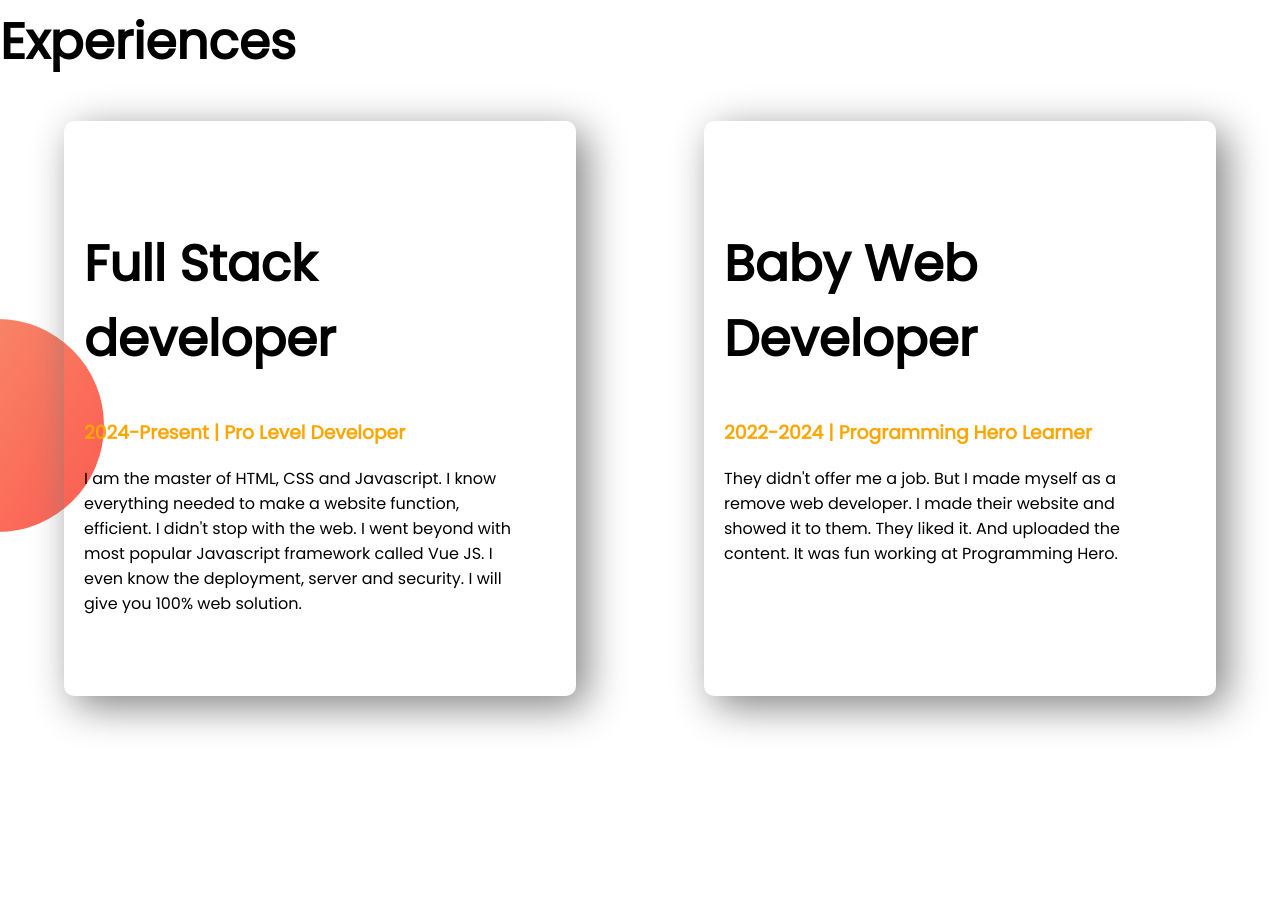
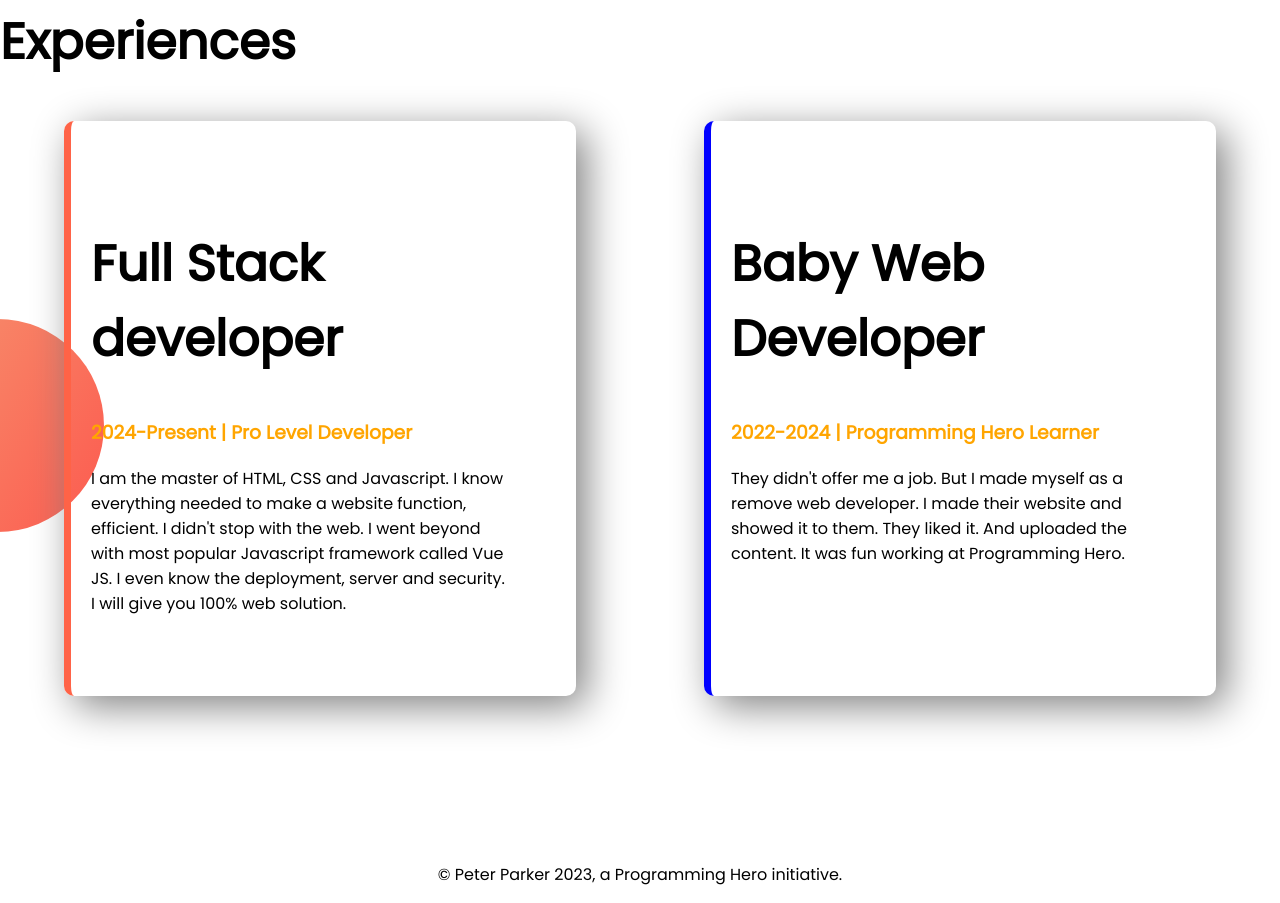
Before and after one commit to israttuli/developer-portfoil, a plain HTML site: page index.html in a window 1280 px wide. Shown: the part 1700-2603 px from the top of the page. Before the commit the page ends 2546 px from the top, so only its background shows below. Drawn offline with Linux system fonts and the light colour scheme.

Commit message:
footer added

```diff
--- a/index.html
+++ b/index.html
@@ -48,7 +48,7 @@
     <section class="experience-area">
         <h1>Experiences</h1>
         <div class="flexible-container">
-            <div class="half-width experience-item">
+            <div id="full-stack-developer" class="half-width experience-item">
                 <h1>Full Stack developer</h1>
                 <h3 class="orange-color">2024-Present | Pro Level Developer</h3>
                 <p>I am the master of HTML, CSS and Javascript. I know everything needed to make a website function,
@@ -68,5 +68,8 @@
 
 
 </body>
+<footer>
+    <p>© Peter Parker 2023, a Programming Hero initiative.</p>
+</footer>
 
 </html>
--- a/style.css
+++ b/style.css
@@ -59,13 +59,22 @@ span {
     margin-right: 5%;
     padding-left: 20px;
     border-radius: 10px;
+    box-shadow: 10px 10px 40px gray;
+    border-left: 7px solid blue;
 
-    box-shadow: 10px 10px 40px gray;
+}
 
+#full-stack-developer {
+    border-left: 7px solid tomato;
 }
 
 .experience-area {
     background-image: url(images/exp-bg.png);
     background-repeat: no-repeat;
     background-position: left;
+    border-radius: 10px;
 }
+
+footer p {
+    text-align: center;
+}
```
